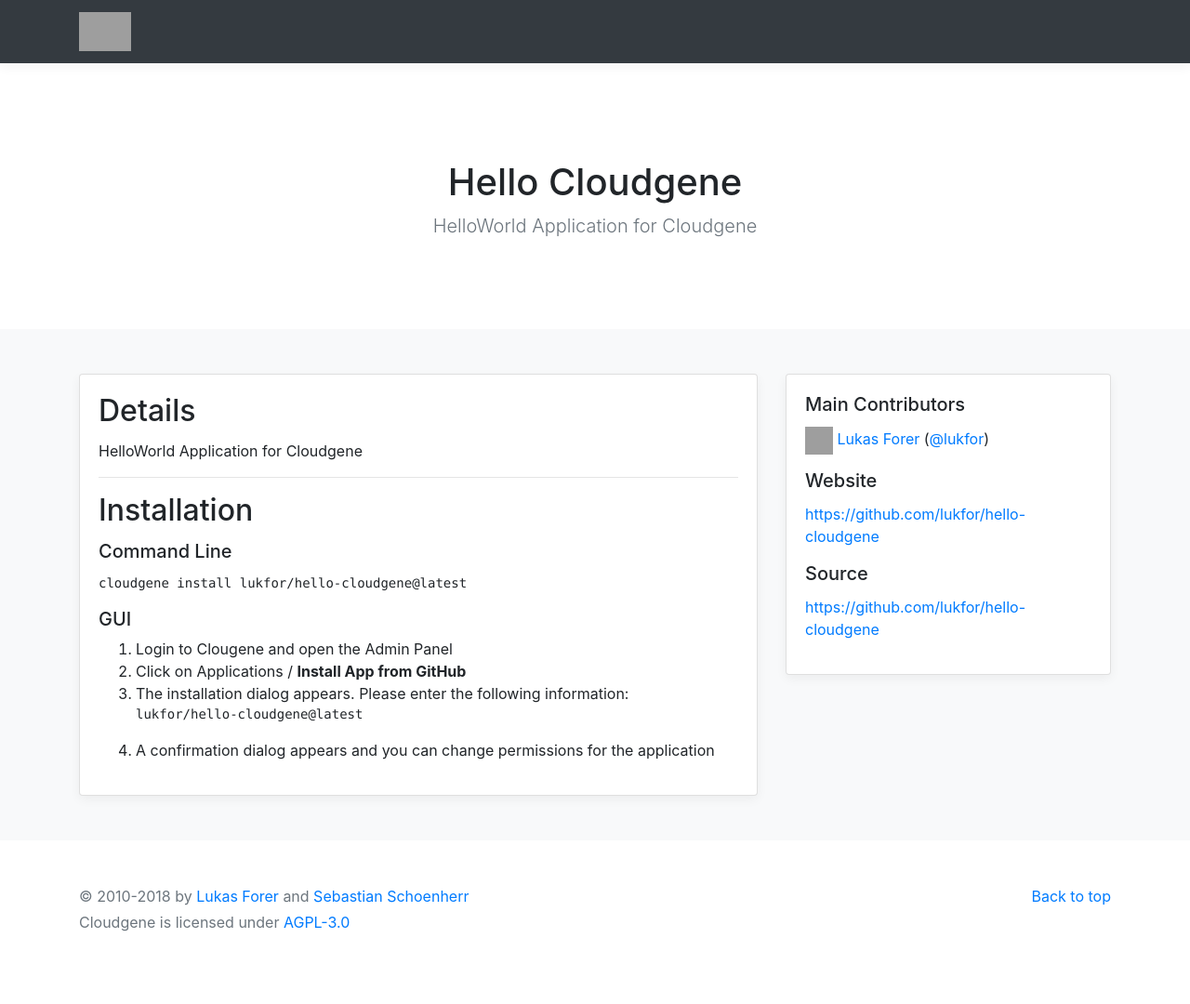
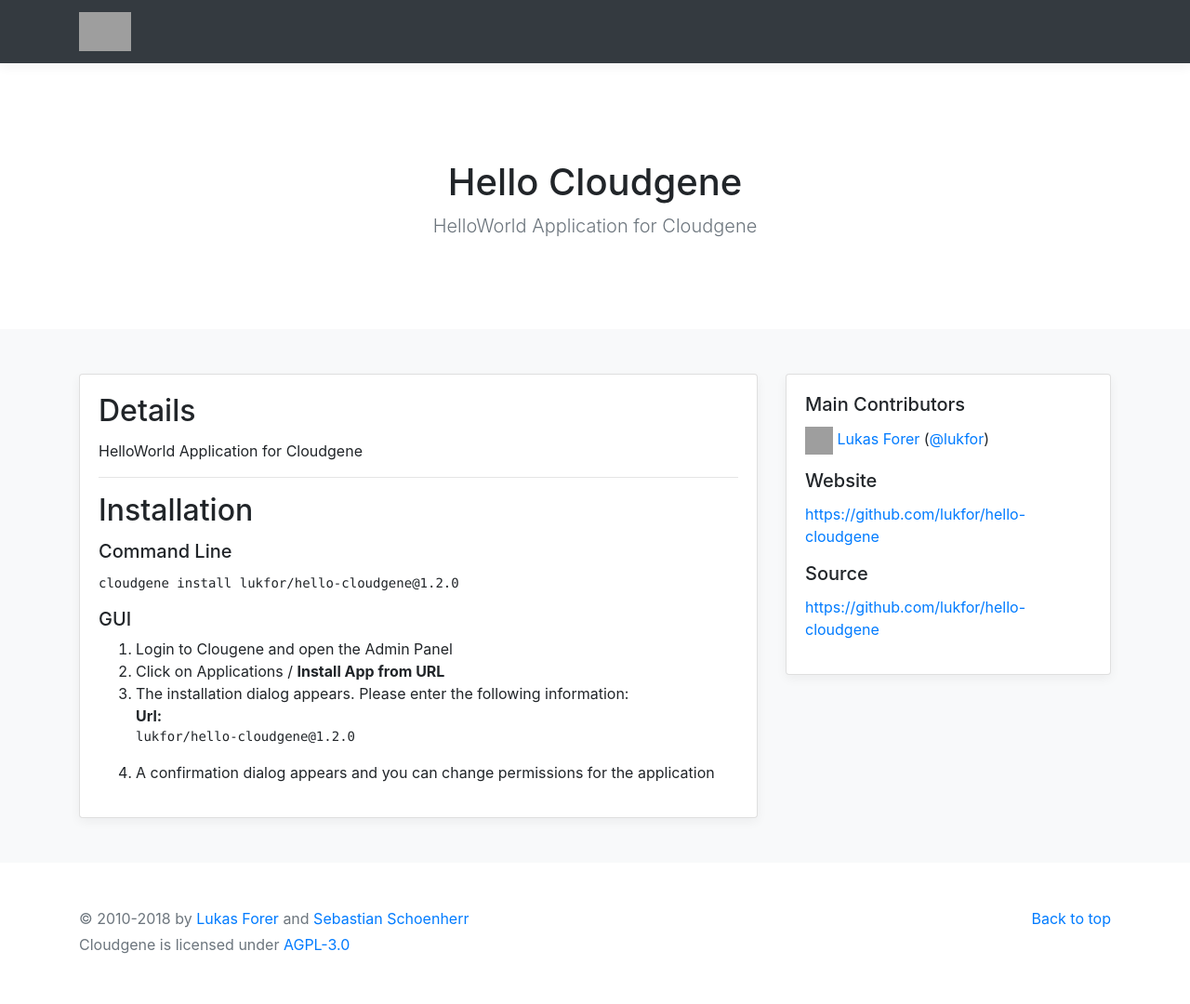
Before and after one commit to genepi/apps-cloudgene-io, a Jekyll site: the page built from _apps/hello-cloudgene.md, in a window 1280 px wide. Shown: the whole page at 93% size. Built offline with Jekyll 4.4.1, drawn with Linux system fonts in a browser that asks for light colours; nearby versions of some CDN libraries; library files that are not in the unit come from our copies; before the commit the page ends 1056 px from its top, so only the background shows below that; grey boxes are pictures that could not be loaded.

Commit message:
Update hello-cloudgene.md

```diff
--- a/_apps/hello-cloudgene.md
+++ b/_apps/hello-cloudgene.md
@@ -5,7 +5,7 @@
 version: 1.2.0
 last_update: 2018-05-20
 website: https://github.com/lukfor/hello-cloudgene
-package_url: github://lukfor/hello-cloudgene@latest
+package_url: lukfor/hello-cloudgene@1.2.0
 source_url: https://github.com/lukfor/hello-cloudgene
 description_short: HelloWorld Application for Cloudgene
 category: app
```
